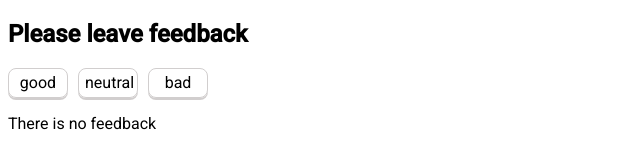
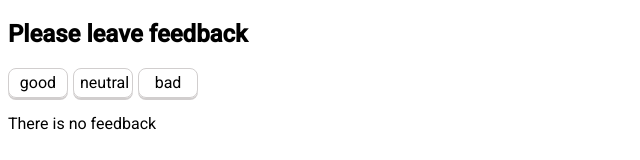
Before and after one commit to AndriiHrytsei/react-hw-03-feedback, a React (Create React App) app: page / in a window 1280 px wide. Shown: the top 160 px of the page, without its empty margins (0-640 px from the left). Built offline with nearby package versions, Linux system fonts and the light colour scheme.

Commit message:
add styles

```diff
--- a/src/components/FeedbackOptions/FeedBackOptions.module.css
+++ b/src/components/FeedbackOptions/FeedBackOptions.module.css
@@ -2,7 +2,7 @@
     background-color: transparent;
     border: 1px solid #d1cece;
     border-radius: 8px;
-    margin-right: 10px;
+    margin-right: 5px;
     width: 60px;
     height: 30px;
     font-size: 16px;
```
